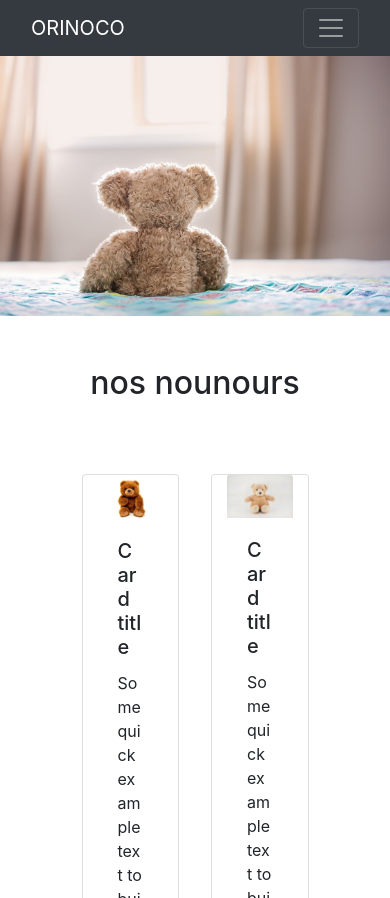
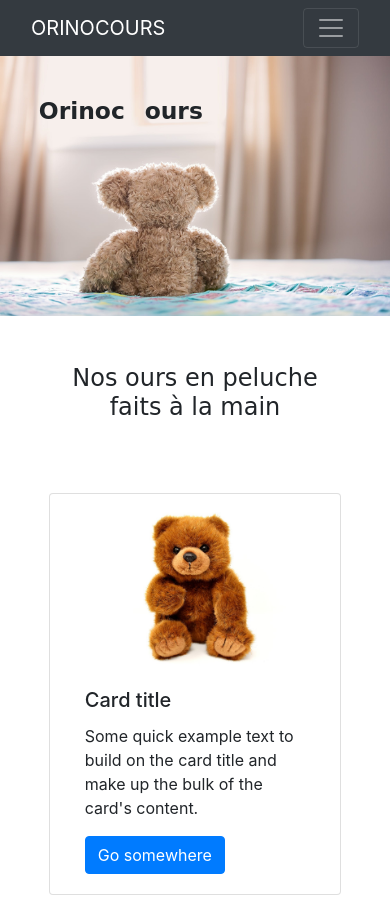
Before and after one commit to anobayann/Projet_5OC, a website: page index.html in a window 390 px wide. Shown: the top 898 px of the page. Drawn offline with nearby package versions, Linux system fonts and the light colour scheme; no server answers; a web font is replaced by a local one.

Commit message:
responsive et h1 h2

```diff
--- a/index.html
+++ b/index.html
@@ -4,8 +4,10 @@
     <meta charset="UTF-8">
     <meta name="viewport" content="width=device-width, initial-scale=1.0">
     <title>Teddy</title>
+    <link href="https://fonts.googleapis.com/css2?family=Chelsea+Market&display=swap" rel="stylesheet">
 
     <link rel="stylesheet" href="https://stackpath.bootstrapcdn.com/bootstrap/4.5.0/css/bootstrap.min.css" integrity="sha384-9aIt2nRpC12Uk9gS9baDl411NQApFmC26EwAOH8WgZl5MYYxFfc+NcPb1dKGj7Sk" crossorigin="anonymous">
+    <link href="style.css" rel="stylesheet">
 </head>
 <body>
     <!-- barre de nav-->
@@ -14,7 +16,7 @@
         <div class="row">
             <div class="col">
                 <nav class="navbar navbar-expand-lg navbar-dark  ">
-                    <a class="navbar-brand " href="#">ORINOCO</a>
+                    <a class="navbar-brand " href="#">ORINOCOURS</a>
                     <button class="navbar-toggler" type="button" data-toggle="collapse" data-target="#navbarSupportedContent" aria-controls="navbarSupportedContent" aria-expanded="false" aria-label="Toggle navigation">
                       <span class="navbar-toggler-icon"></span>
                     </button>
@@ -55,22 +57,23 @@
     <main class="container-fluid">
 
         <!--image de fond-->
-        <div class="row">
+        <div class="row" id="bck-image">
 
             <img src="images/teddy_5.jpg" class="img-fluid" alt="Responsive image" >
+            <h1>Orinoc &ensp;ours</h1>
 
         </div>
 
         <!--titre produit-->
-        <div class="row justify-content-center my-5">
-            <h2>nos nounours</h2>
+        <div class="row justify-content-center text-center my-5">
+            <h2 class="col-9 col-lg-6">Nos ours en peluche faits à la main</h2>
         </div>
 
         <!--les cards-->
 
         <div class="row justify-content-center">
 
-             <div class="card col-3 m-3 " style="width: 18rem;">
+             <div class="card col-9 col-lg-3 m-3 " style="width: 18rem;">
                 <img src="images/teddy_1.jpg" class="card-img-top" alt="...">
                 <div class="card-body">
                   <h5 class="card-title">Card title</h5>
@@ -79,7 +82,7 @@
                 </div>
               </div>
 
-              <div class="card col-3 m-3" style="width: 18rem;">
+              <div class="card col-9 col-lg-3 m-3" style="width: 18rem;">
                 <img src="images/teddy_2.jpg" class="card-img-top" alt="...">
                 <div class="card-body">
                   <h5 class="card-title">Card title</h5>
@@ -91,7 +94,7 @@
 
         <div class="row justify-content-center ">
 
-              <div class="card col-3 m-3" style="width: 18rem;">
+              <div class="card col-9 col-lg-3 m-3" style="width: 18rem;">
                 <img src="images/teddy_3.jpg" class="card-img-top" alt="...">
                 <div class="card-body">
                   <h5 class="card-title">Card title</h5>
@@ -100,7 +103,7 @@
                 </div>
               </div>
 
-              <div class="card col-3 m-3" style="width: 18rem;">
+              <div class="card col-9 col-lg-3 m-3" style="width: 18rem;">
                 <img src="images/teddy_4.jpg" class="card-img-top" alt="...">
                 <div class="card-body">
                   <h5 class="card-title">Card title</h5>
@@ -111,7 +114,7 @@
         </div>
 
         <div class="row justify-content-center">
-              <div class="card col-3 m-3" style="width: 18rem;">
+              <div class="card col-9 col-lg-3 m-3" style="width: 18rem;">
                 <img src="images/teddy_5.jpg" class="card-img-top" alt="...">
                 <div class="card-body">
                   <h5 class="card-title">Card title</h5>
--- a/style.css
+++ b/style.css
@@ -1,5 +1,23 @@
+
 h1{
-    display: flex;
-    justify-content: center;
-    margin-top: 15rem;
+    position: absolute;
+    right: 48vw;
+    bottom: 47vw;
+    font-size: 6vw;
+    font-family: 'Chelsea Market', cursive;
+    font-weight: bold;
+
 }
+h2{
+    font-family: 'Chelsea Market', cursive;
+    font-size: 1.5rem;
+
+
+}
+#bck-image{
+    position: relative;
+}
+@media (min-width: 768px) {
+    h2{
+    font-size: 2rem;}
+}
--- a/tuto.js
+++ b/tuto.js
@@ -24,7 +24,7 @@ POST /order Requête JSON contenant un objet de contact et un Retourne l'objet c
 
 */
 
-const infos = document.getElementById('demo');
+
 
 
 let httpRequest = new XMLHttpRequest(); // On cree un objet XMLHttpRequest ()
```
Also changed, not shown: personaliser.html (+7 -6 lines), Fonts/toontie.ttf (added).
